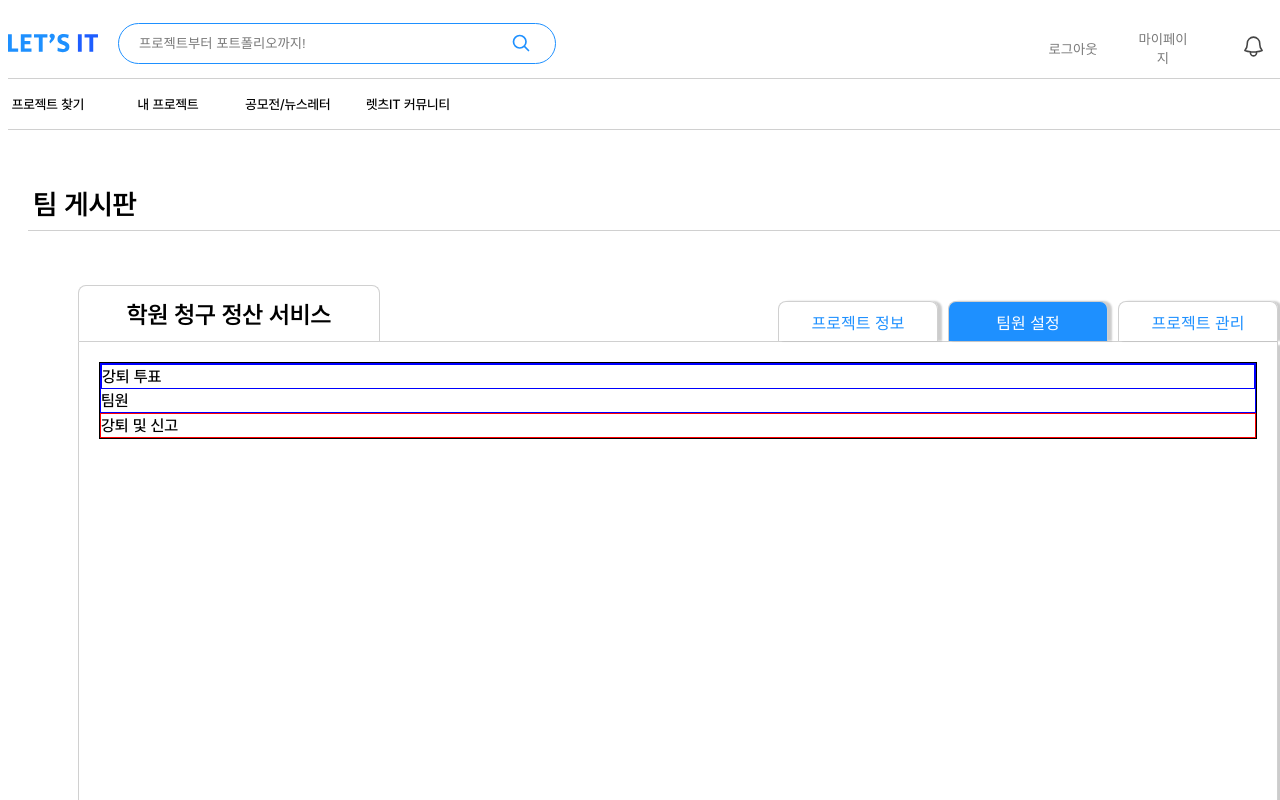
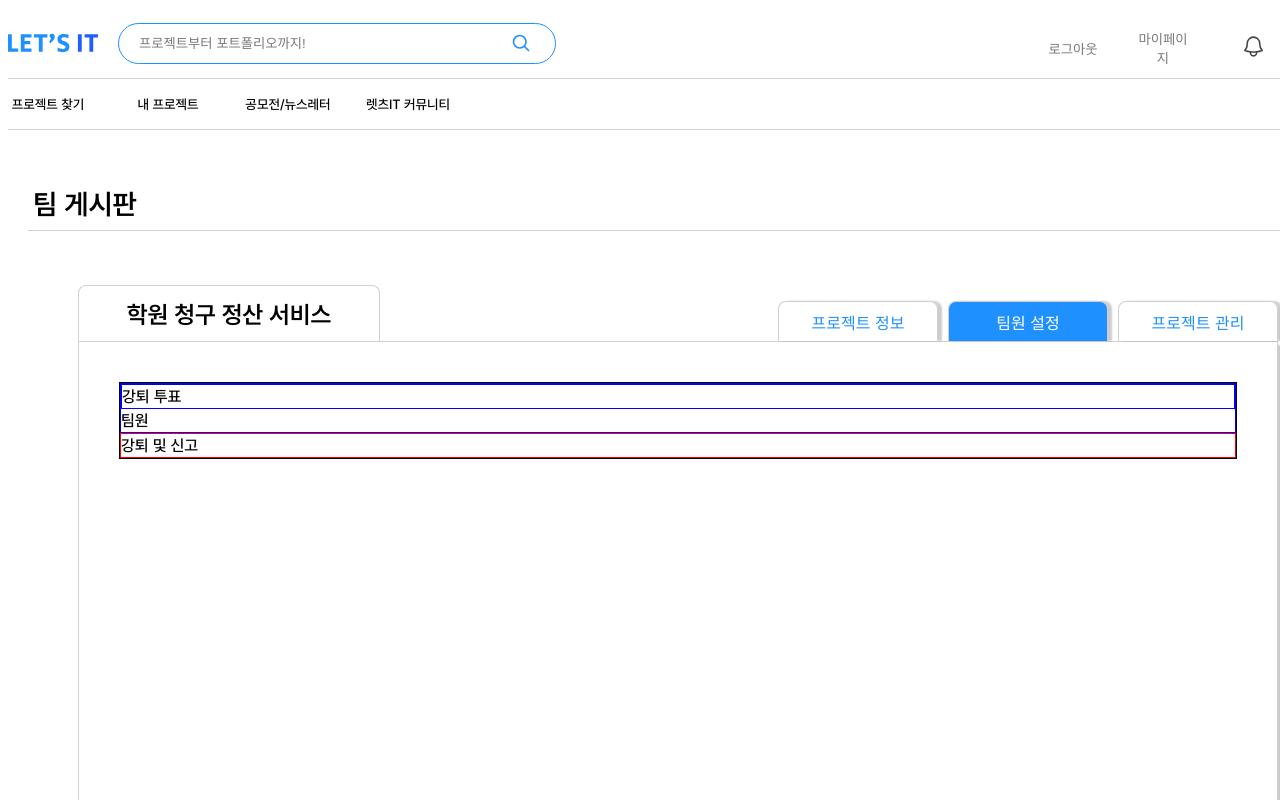
Before and after one commit to yezixx/SOLUX_LETS_IT_Frontend, a React (Vite) app: page /SetMember in a window 1280 px wide. Shown: the top 800 px of the page. Built offline with nearby package versions, Linux system fonts and the light colour scheme; the HTML template or start-up script is replaced by a standard one.

Commit message:
Design: 마진 수정

```diff
--- a/src/Components/Teamboard/SetMember/SetMember.module.css
+++ b/src/Components/Teamboard/SetMember/SetMember.module.css
@@ -1,7 +1,7 @@
 .setMember {
   border: 1px solid black;
   /*마진*/
-  margin: 20px;
+  margin: 40px;
   /*요소 배치*/
   display: flex;
   flex-direction: column;
```
